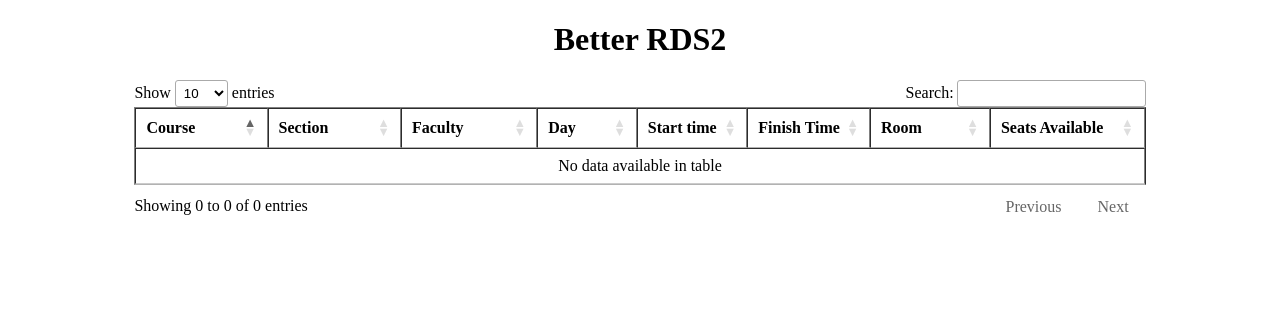
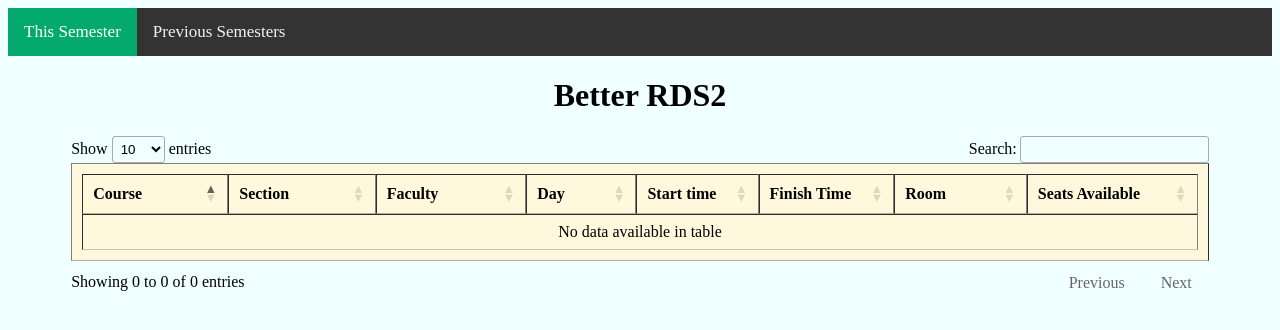
Before and after one commit to ShahidulAbir/BetterRDS2, a Django app: template main/templates/main/homepage.html in a window 1280 px wide. Shown: the top 330 px of the page. Run offline with Django 4.2, Linux system fonts and the light colour scheme; the template is opened without the code that fills it, so the values that code supplies are empty; some libraries are stand-ins or nearby versions.

Commit message:
Updated webpage style, Added Navbar

```diff
--- /dev/null
+++ b/main/static/main/style.css
@@ -0,0 +1,27 @@
+/* Add a black background color to the top navigation */
+.topnav {
+  background-color: #333;
+  overflow: hidden;
+}
+
+/* Style the links inside the navigation bar */
+.topnav a {
+  float: left;
+  color: #f2f2f2;
+  text-align: center;
+  padding: 14px 16px;
+  text-decoration: none;
+  font-size: 17px;
+}
+
+/* Change the color of links on hover */
+.topnav a:hover {
+  background-color: #ddd;
+  color: black;
+}
+
+/* Add a color to the active/current link */
+.topnav a.active {
+  background-color: #04AA6D;
+  color: white;
+}
--- a/main/templates/main/homepage.html
+++ b/main/templates/main/homepage.html
@@ -6,11 +6,16 @@
     <meta charset="UTF-8">
     <title>Home</title>
     <link rel="stylesheet" href="https://cdn.datatables.net/1.13.4/css/jquery.dataTables.min.css" />
+    <link rel="stylesheet" href="{% static "main/style.css" %}">
 </head>
-<body>
+<body style="background-color: azure">
+    <div class="topnav">
+        <a class="active" href="http://127.0.0.1:8000/">This Semester</a>
+        <a href="http://127.0.0.1:8000/previous/">Previous Semesters</a>
+    </div>
     <h1 style="text-align: center">Better RDS2</h1>
-    <div class="container" hidden id="table-container" style="width:80%; margin: auto">
-        <table border="1" id="myTable" style="width:100%">
+    <div class="container" hidden id="table-container" style="width:90%; margin: auto; background-color: azure">
+        <table border="1" id="myTable" style="width:100%; background-color: cornsilk; padding: 10px">
             <thead>
                 <tr>
                     <th>Course</th>
```
Also changed, not shown: main/templates/main/previous.html (+67 -6 lines).
